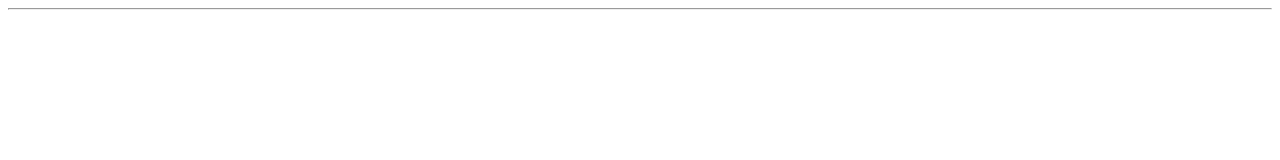
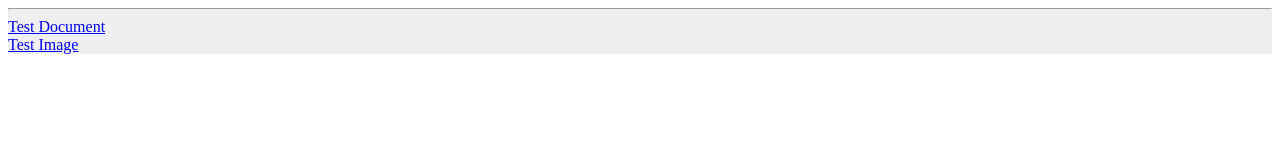
Before and after one commit to emrickgarrett/CSE322Project, a plain HTML site: page content.html in a window 1280 px wide. Drawn offline with Linux system fonts and the light colour scheme.

Commit message:
Demonstration of test content links

```diff
--- a/content.html
+++ b/content.html
@@ -8,12 +8,18 @@
 <body>
 
 
+	<!-- Global variables for file structure -->
+
 
 <div id="content" style="color:grey; background:#efefef">
 <hr/>
 
 <script>login("clerk", "test");</script>
 
+<a type="application/pdf" href="./documents/test_document.pdf">Test Document</a><br>
+<a type="image/png" href="./images/test_image.png">Test Image</a><br>
+
+
 </div>
 </body>
 
```
